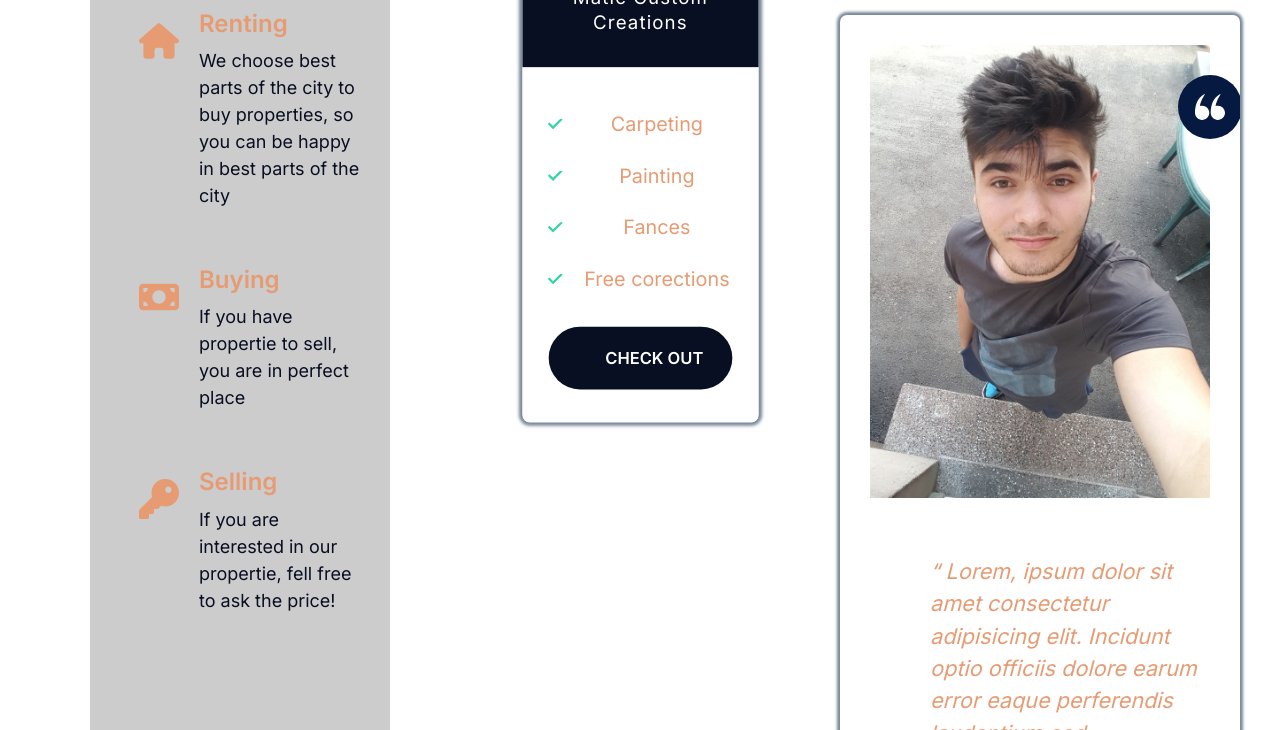
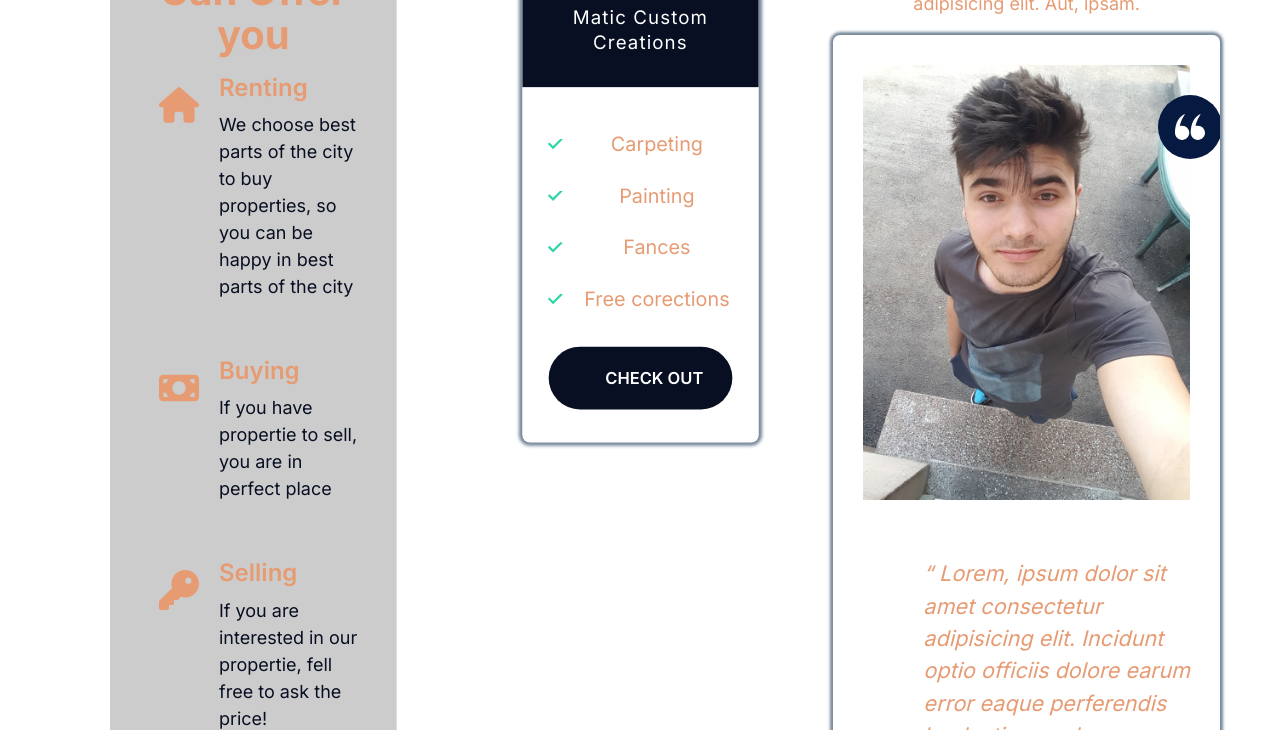
Before and after one commit to Vukichinuky/634, a website built with Parcel: page index.html in a window 1280 px wide. Shown: the part 1215-1945 px from the top of the page. Built offline with nearby package versions, Linux system fonts and the light colour scheme.

Commit message:
bodi mar

```diff
--- a/css/styles.css
+++ b/css/styles.css
@@ -522,7 +522,7 @@ h5 {
     grid-template-columns: repeat(3, 1fr);
   }
   .bodi {
-    margin: 4rem;
+    margin: 6rem;
   }
 }
 
```
